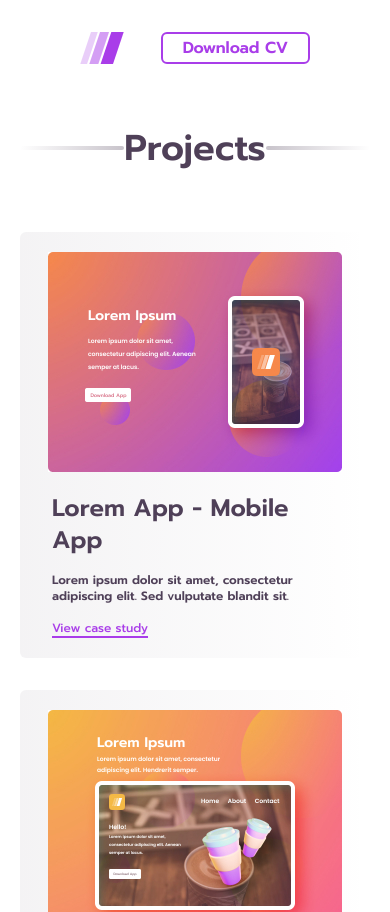
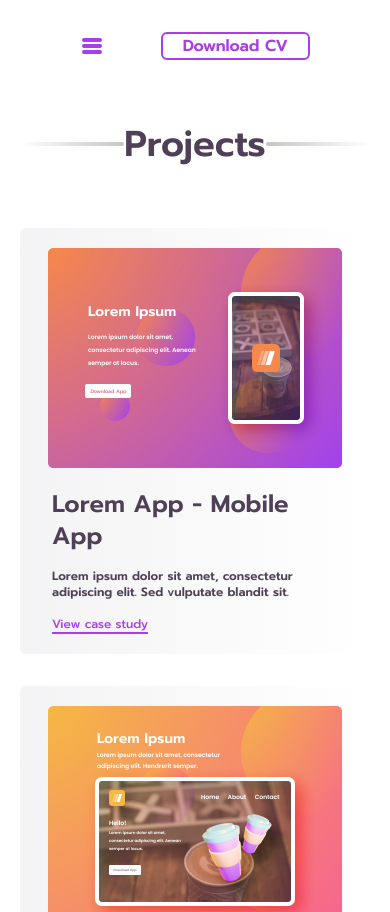
Before and after one commit to rural-dev/nextjs-portfolio, a Next.js app: page /projects in a window 390 px wide. Shown: the top 912 px of the page. Built offline with nearby package versions, Linux system fonts and the light colour scheme.

Commit message:
add mobile menu

```diff
--- a/components/Header.js
+++ b/components/Header.js
@@ -6,10 +6,33 @@ const Header = () => {
   const ScrollToBottom = () => {
     window.scrollTo({ top: document.body.scrollHeight, behavior: 'smooth' })
   }
+  const showMobileMenu = () => {
+    const menu = document.querySelector(".mobile-menu");
+    menu.classList.toggle("hidden");
 
+  }
     return (
+      <>
         <nav className="flex flex-row flex-end py-8 px-20">
+        <div class="md:hidden flex mr-auto items-center">
+        <button class="outline-none mobile-menu-button" onClick={showMobileMenu}>
+          <svg
+            class="w-6 h-6 text-gray-500"
+            x-show="!showMenu"
+            fill="none"
+            stroke-linecap="round"
+            stroke-linejoin="round"
+            stroke-width="4"
+            viewBox="0 0 24 24"
+            stroke="#A93DE9"
+          >
+          <path d="M4 6h16M4 12h16M4 18h16"></path>
+          </svg>
+        </button>
+        </div>
+        <div className="hidden lg:flex">
         <Image src="/logo.svg" alt="Logo" width={44} height={32}/>
+        </div>
         <ul className="hidden lg:flex flex-row rounded-md items-center h-16 bg-gradient-to-r from-bg1 to-transparent py-2 ml-8 pr-8">
           <li className="text-base font-semibold font-body text-violet pl-8">
             <Link href="/">
@@ -28,8 +51,29 @@ const Header = () => {
             </Link>
           </li>
         </ul>
-        <button className="ml-auto rounded-md text-violet border-2 border-violet text-base font-semibold font-body px-5">Download CV</button>
+
+        <button className="flex ml-auto rounded-md text-violet border-2 border-violet text-base font-semibold font-body px-5">Download CV</button>
+
       </nav>
+      <div class="hidden mobile-menu">
+      <ul class="">
+        <li class="active">
+        <Link href="/">
+          <a class="block text-sm px-2 py-4 text-white bg-violet font-semibold">Home</a>
+        </Link>
+        </li>
+        <li>
+        <Link href="/projects">
+              <a class="block text-sm px-2 py-4 hover:bg-violet transition duration-300">Projects</a>
+            </Link></li>
+        <li><a onClick={ScrollToBottom} class="block text-sm px-2 py-4 hover:bg-violet transition duration-300">Contact Us</a></li>
+        <li>
+        <Link href="/test">
+              <a class="block text-sm px-2 py-4 hover:bg-violet transition duration-300">About</a>
+            </Link></li>
+      </ul>
+    </div>
+    </>
     );
   }
 
```
